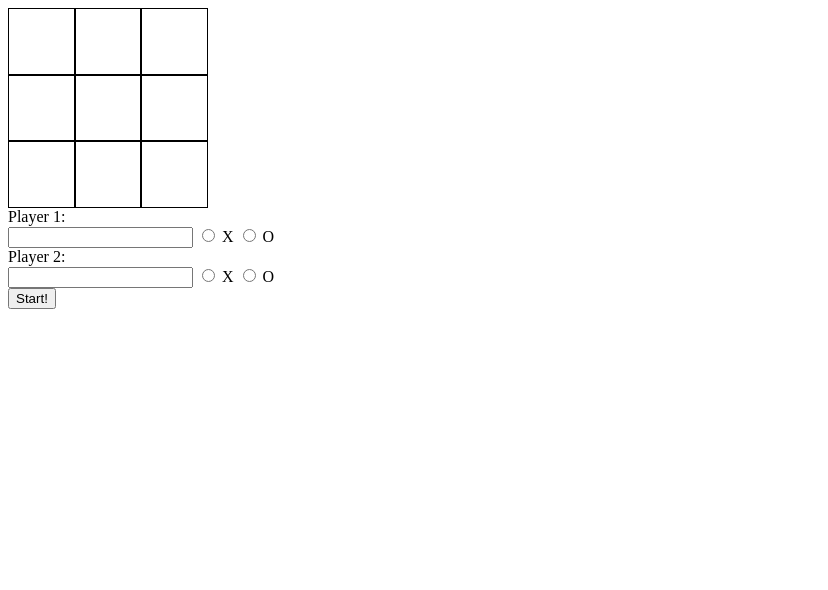
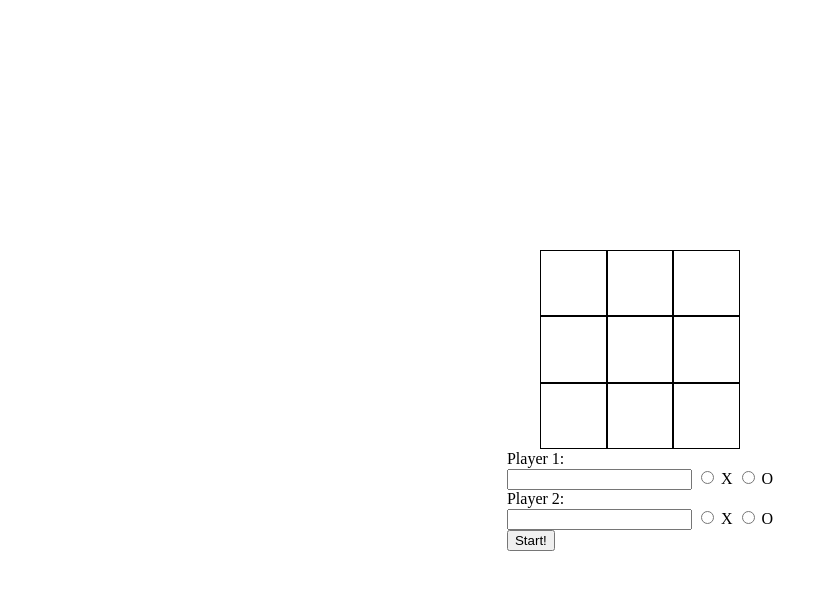
Before and after one commit to zawho/tic-tac-toe, a website: page index.html in a window 1280 px wide. Shown: the whole page, without its empty margins (0-828 px from the left). Drawn offline with Linux system fonts and the light colour scheme.

Commit message:
Add flex alignment

```diff
--- a/index.html
+++ b/index.html
@@ -9,7 +9,9 @@
     <title>Tic Tac Toe</title>
 </head>
 <body>
+    <div class="game-container">
         <div class="game-board"></div>
+        <div class="game-ui">
             <div class="game-msg"></div>
             <div class="win-msg"></div>
             <button type="button" class="reset-button">Reset</button>
@@ -27,5 +29,7 @@
             <label for="O" id="2-o-label">O</label><br>
             <button type="button" class="start-button">Start!</button>
             <div class="alert-msg"></div>
+        </div>
+    </div>
 </body>
 </html>
--- a/style.css
+++ b/style.css
@@ -1,3 +1,17 @@
+body {
+    margin: 0px;
+    height: 100vh;
+    display: flex;
+    justify-content: center;
+}
+
+.game-container {
+    display: flex;
+    flex-direction: column;
+    justify-content: center;
+    align-items: center;
+}
+
 .game-board {
     display: grid;
     grid-template-columns: 1fr 1fr 1fr;
```
Lines whose indentation alone changed are shown as unchanged.
